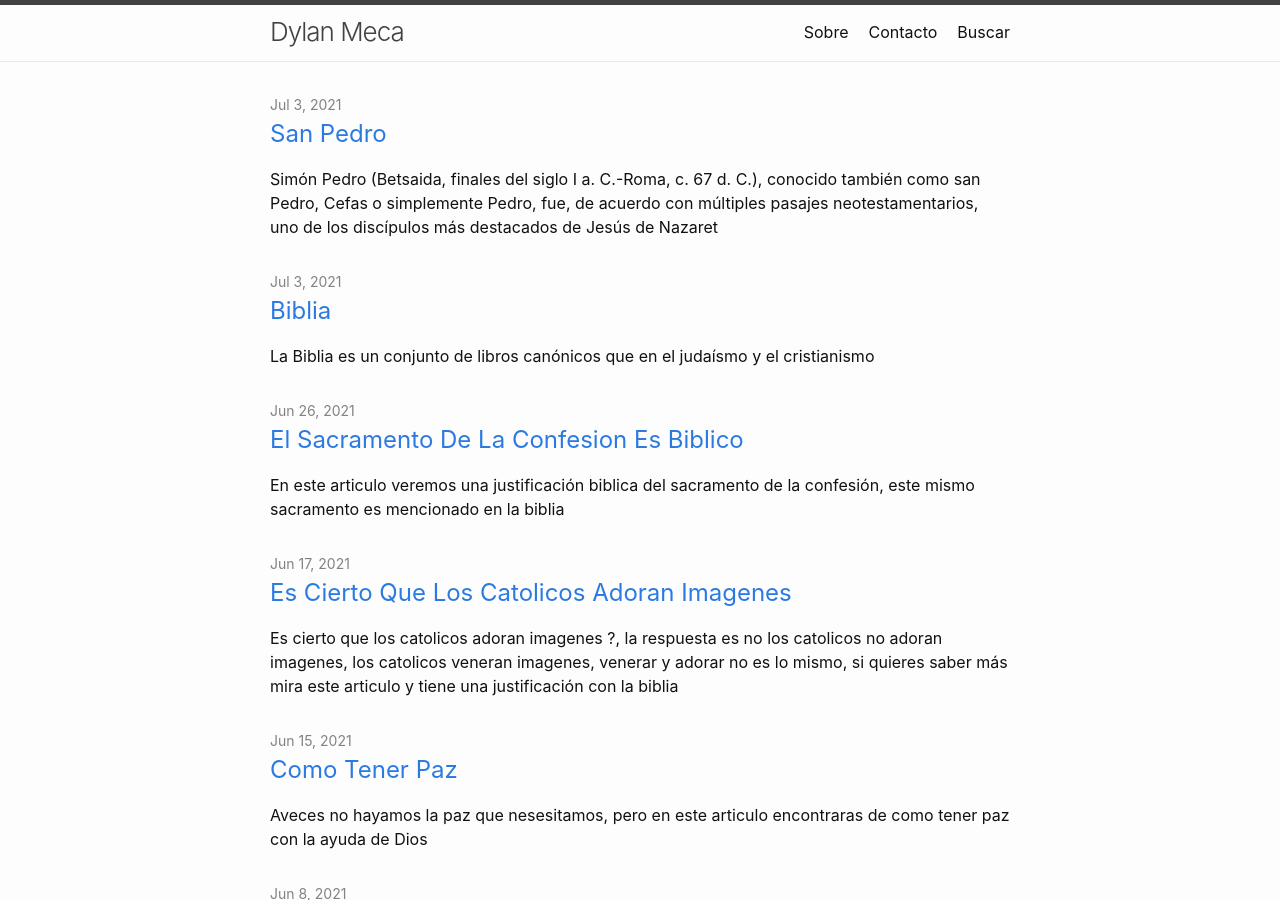
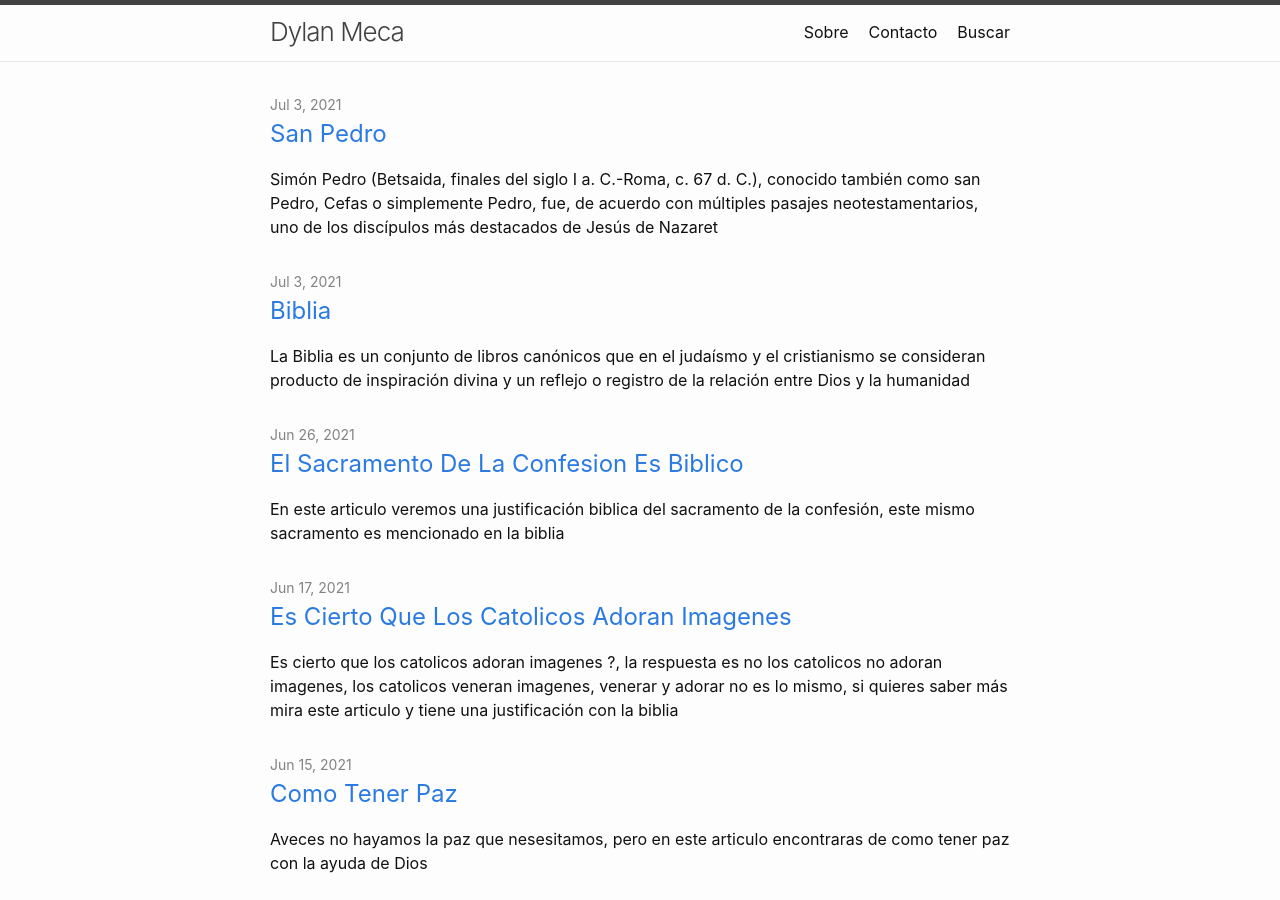
Before and after one commit to dylanmeca/dylanmeca.github.io, a Jekyll site: the page built from index.md, in a window 1280 px wide and 900 px high. Built offline with Jekyll 4.4.1, drawn with Linux system fonts in a browser that asks for light colours.

Commit message:
Update 2021-07-03-Biblia.md

```diff
--- a/_posts/2021-07-03-Biblia.md
+++ b/_posts/2021-07-03-Biblia.md
@@ -1,6 +1,6 @@
 ---
 layout: post
-description: La Biblia es un conjunto de libros canónicos que en el judaísmo y el cristianismo
+description: La Biblia es un conjunto de libros canónicos que en el judaísmo y el cristianismo se consideran producto de inspiración divina y un reflejo o registro de la relación entre Dios y la humanidad
 keywords:
     - Dios
     - biblia
```
